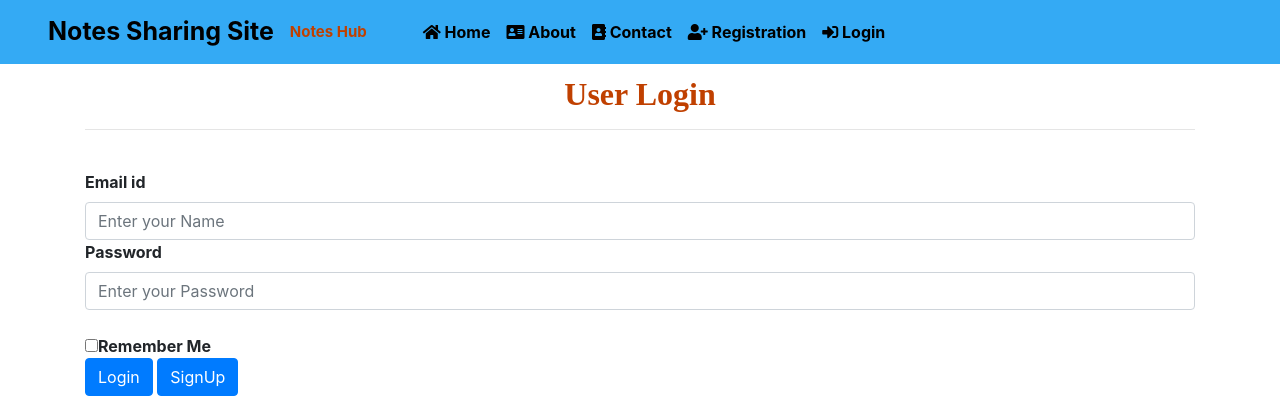
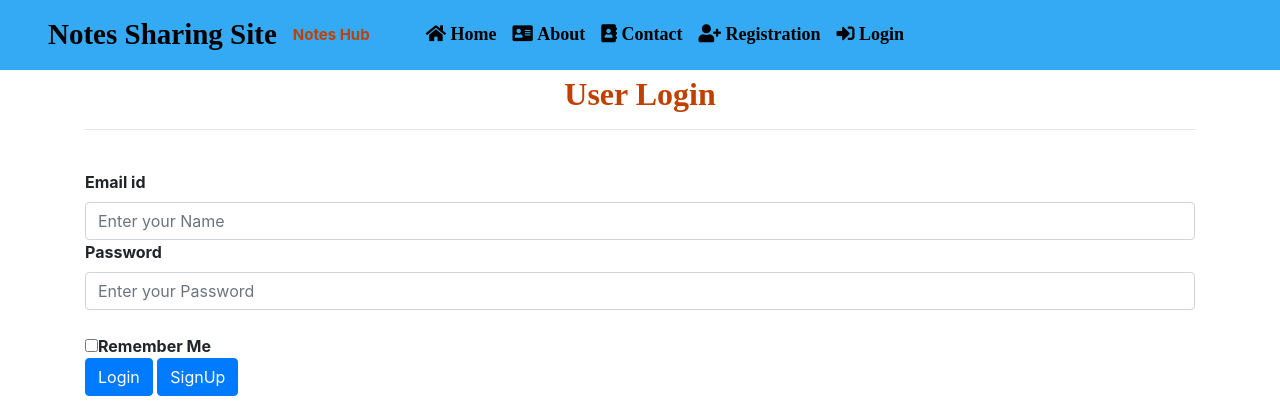
Before and after one commit to lodhibharti/E-Learning, a PHP site: page /Login.php in a window 1280 px wide. Shown: the top 420 px of the page. Run offline with PHP 8.4, Linux system fonts and the light colour scheme; some libraries are stand-ins or nearby versions.

Commit message:
initial commit

```diff
--- a/Login.php
+++ b/Login.php
@@ -15,7 +15,7 @@ include "Header.php";
 include "navigation1.php";
 ?>
 <div class="container"style="margin-top:75px">
-<h2 class="text-center" style="font-family:'Times New Roman'; color:#C04000; font-weight:bold;"> User Login </h2>
+<h2 class="text-center" style="font-family:'cooper'; color:#C04000; font-weight:bold;"> User Login </h2>
 <hr>
 <br>
 <form method=post>
@@ -41,17 +41,17 @@ if(isset($_POST['submit']))
 {
   $emailid=$_POST['emailid'];
   $password=$_POST['password'];
-  if(isset($_POST['rem']))
+  if(isset($_POST['remember']))
   {
-    $remember = "yes";
+    $remember="yes";
   }
   else
   {
-    $remember = "no";
+    $remember="no";
   }
-  $query="select count(*) from siteuser where emailid='$emailid' and password='$password'";
+  $query="select count(*) from users where emailid='$emailid' and password='$password'";
   echo $query;
-$ans= my_one($query);
+$ans=my_one($query);
 echo "$ans";
 if($ans==1)
 {
--- a/about.php
+++ b/about.php
@@ -11,7 +11,7 @@
 <body>
 <?php include"navigation1.php" ?>
 <div class="container" style="margin-top:75px">
-<h2 class="text-center" style="font-family:'Times New Roman'; color:#C04000; font-weight:bold;">About</h2>
+<h2 class="text-center" style="font-family:'cooper'; color:#C04000; font-weight:bold;">About</h2>
 <hr>
 <h5 class="text-center" style="font-weight:bold;margin-top:30px;font-family:'Comic Sans MS'; font-size:35px">Hello,Welcome To E-Learning!</h5>
 <br>
--- a/contact.php
+++ b/contact.php
@@ -7,7 +7,7 @@
 <?php include "navigation1.php" ?>
 
 <div class="container" style="margin-top:75px ">
-<h2 class="text-center" style="font-family:'Times New Roman'; color:#C04000; font-weight:bold">Contact us</h2>
+<h2 class="text-center" style="font-family:'cooper'; color:#C04000; font-weight:bold">Contact us</h2>
 <hr>
 <br>
 <div class="row">
--- a/dbconfiguration.php
+++ b/dbconfiguration.php
@@ -11,10 +11,10 @@ global $dbserver,$dbuser,$dbpassword,$dbname;
 $connection_id=mysqli_connect($dbserver,$dbuser,$dbpassword,$dbname) or die("connection failed");
 
 //mysqli_select_db($dbname,$cid);
-mysqli_query($connnection_id,$query);
+mysqli_query($connection_id,$query);
 $a=mysqli_affected_rows($connection_id);
 mysqli_close($connection_id);
-return $n;
+return $a;
 }
 
 
--- a/header.php
+++ b/header.php
@@ -1,6 +1,6 @@
 <head>
 <title>Notes Sharing Site</title>
-<link rel="icon" href="favicon.png">
+<link rel="icon" href="assets\images\WhatsApp_Image_2020-11-15_at_11.07.35_PM-removebg-preview.png">
 <meta charset="utf-8">
   <meta name="viewport" content="width=device-width, initial-scale=1">
   <link rel="stylesheet" href="https://maxcdn.bootstrapcdn.com/bootstrap/4.4.1/css/bootstrap.min.css">
--- a/navigation1.php
+++ b/navigation1.php
@@ -1,5 +1,5 @@
 <nav class="navbar navbar-expand-sm navbar-dark pl-5 fixed-top" style="background-color:#34AAF4;">
-<a href="#" class="navbar-brand" style="color:#000000; font-weight:bold; font-size:25px;">Notes Sharing Site</a>
+<a href="index.php" class="navbar-brand" style="font-family:'cooper'; color:#000000; font-weight:bold; font-size:29px;">Notes Sharing Site</a>
 <span class="navbar-text" style="color:#C04000; font-weight:bold; font-size:15px;">Notes Hub</span>
 <button type = button class="navbar-toggler" data-toggle="collapse" data-target="#myMenu">
 <span class="navbar-toggler-icon"></span>
@@ -7,11 +7,11 @@
 
 <div class="collapse navbar-collapse" id="myMenu">
 <ul class="navbar-nav pl-5 custom-nav">
-<li class="nav-item"><a href="home.php" style="color:#000000; font-weight:bold;" class="nav-link"><i class="fas fa-home"></i>&nbsp;Home</a></li>
-<li class="nav-item"><a href="about.php" style="color:#000000; font-weight:bold;" class="nav-link"><i class="fas fa-address-card"></i>&nbsp;About</a></li>
-<li class="nav-item"><a href="contact.php" style="color:#000000; font-weight:bold;" class="nav-link"><i class="fas fa-address-book"></i>&nbsp;Contact</a></li>
-<li class="nav-item"><a href="registration.php" style="color:#000000; font-weight:bold;" class="nav-link"><i class="fas fa-user-plus"></i>&nbsp;Registration</a></li>
-<li class="nav-item"><a href="login.php" style="color:#000000; font-weight:bold;" class="nav-link"><i class="fas fa-sign-in-alt"></i>&nbsp;Login</a></li>
+<li class="nav-item"><a href="home.php" style="color:#000000; font-family:'cooper'; font-weight:bold; font-size:18px;" class="nav-link"><i class="fas fa-home"></i>&nbsp;Home</a></li>
+<li class="nav-item"><a href="about.php" style="color:#000000; font-family:'cooper'; font-weight:bold; font-size:18px;" class="nav-link"><i class="fas fa-address-card"></i>&nbsp;About</a></li>
+<li class="nav-item"><a href="contact.php" style="color:#000000; font-family:'cooper'; font-weight:bold; font-size:18px;" class="nav-link"><i class="fas fa-address-book"></i>&nbsp;Contact</a></li>
+<li class="nav-item"><a href="registration.php" style="color:#000000; font-family:'cooper'; font-weight:bold; font-size:18px;" class="nav-link"><i class="fas fa-user-plus"></i>&nbsp;Registration</a></li>
+<li class="nav-item"><a href="login.php" style="color:#000000; font-family:'cooper'; font-weight:bold; font-size:18px;" class="nav-link"><i class="fas fa-sign-in-alt"></i>&nbsp;Login</a></li>
 </ul>
 </div>
 </nav>
```
Also changed, not shown: home.php (+7 -5 lines), index.php (+5 -8 lines), registration.php (+4 -4 lines), assets/images/WhatsApp Image 2020-11-15 at 11.07.35 PM (1).jpeg (added), assets/images/WhatsApp Image 2020-11-15 at 11.07.35 PM.jpeg (added), assets/images/WhatsApp Image 2020-11-15 at 11.07.36 PM.jpeg (added), assets/images/WhatsApp_Image_2020-11-15_at_11.07.35_PM-removebg-preview.png (added), assets/images/WhatsApp_Image_2020-11-15_at_11.07.36_PM-removebg-preview.png (added).
